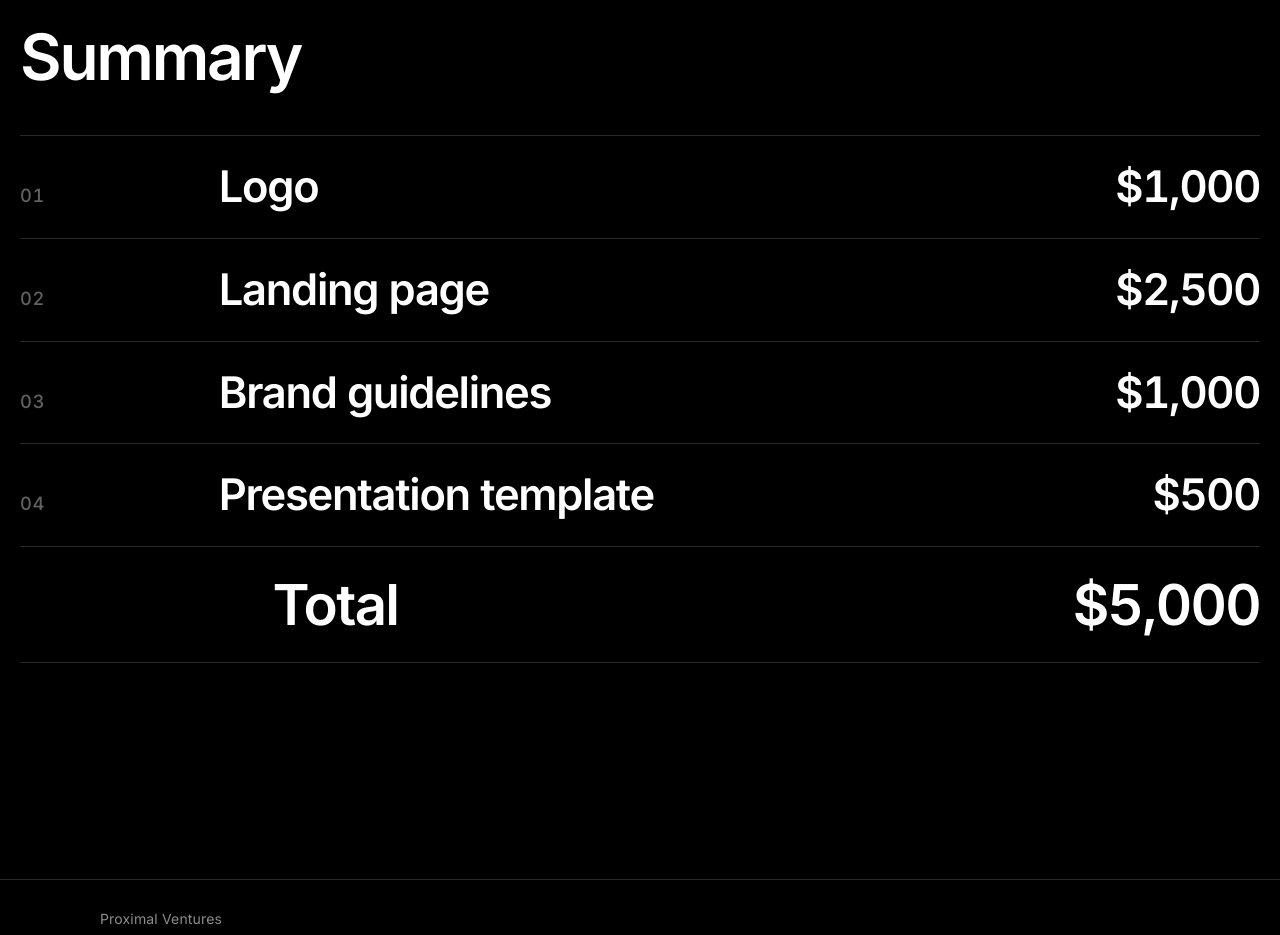
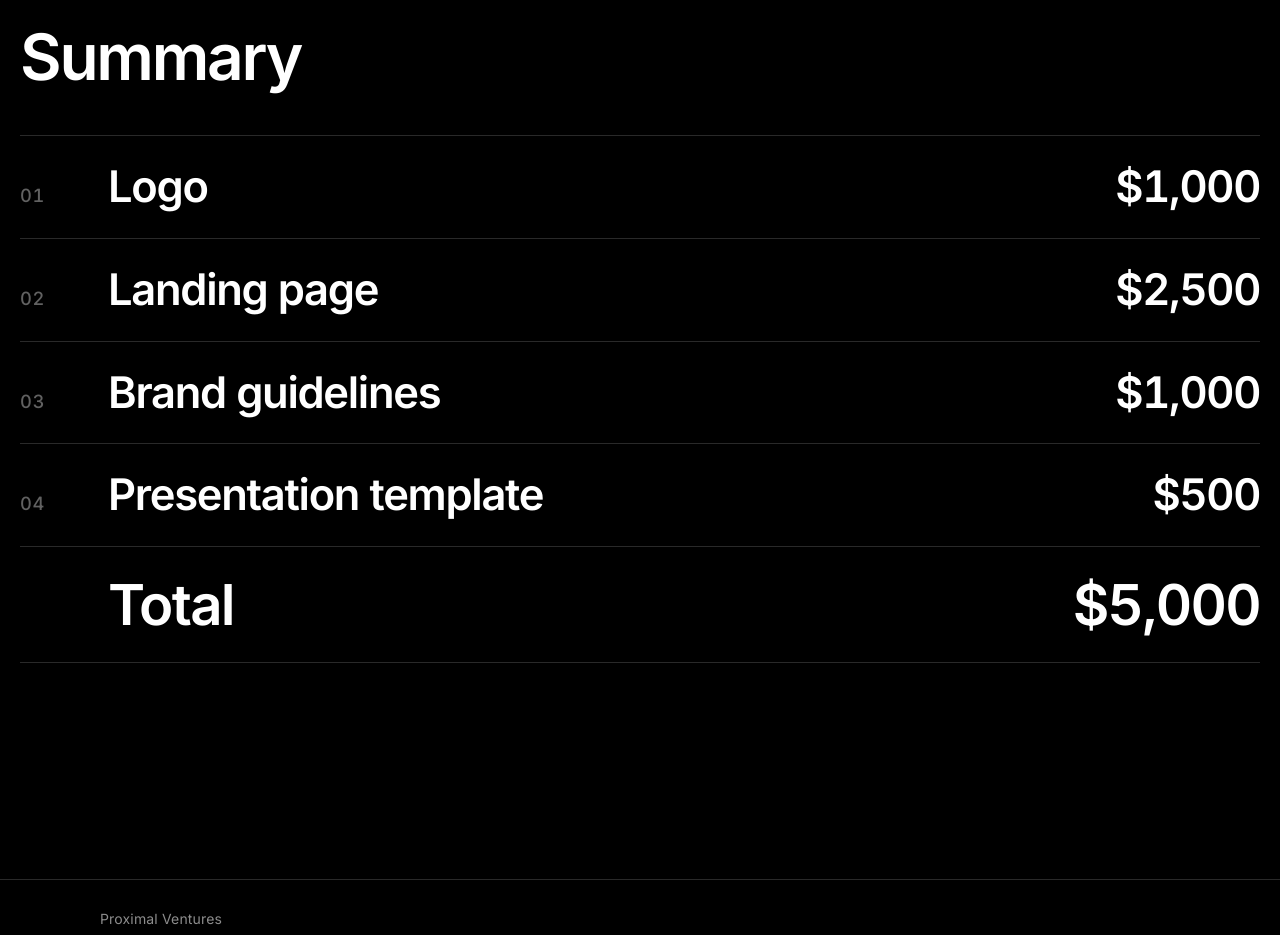
Before and after one commit to grivitsky/design-proposals, a plain HTML site: page proximal-vc/index.html in a window 1280 px wide. Shown: the part 6380-7315 px from the top of the page. Drawn offline with Linux system fonts and the light colour scheme.

Commit message:
Align the Summary total with the item names
The number column was sized in em, so the larger Total row indented its label.

Co-authored-by: Nikita <grivitsky@users.noreply.github.com>

```diff
--- a/proximal-vc/styles.css
+++ b/proximal-vc/styles.css
@@ -254,7 +254,7 @@ h2 { font-size: clamp(40px, 5vw, 64px); }
 
 .prices li {
   display: grid;
-  grid-template-columns: 4.2em 1fr auto;
+  grid-template-columns: 72px 1fr auto;
   gap: 16px;
   align-items: baseline;
   padding: 28px 0;
@@ -276,7 +276,7 @@ h2 { font-size: clamp(40px, 5vw, 64px); }
 }
 
 .prices .total {
-  grid-template-columns: 4.2em 1fr auto;
+  grid-template-columns: 72px 1fr auto;
   font-weight: 600;
   font-size: clamp(36px, 4.4vw, 64px);
   border-bottom: 1px solid var(--line);
```
